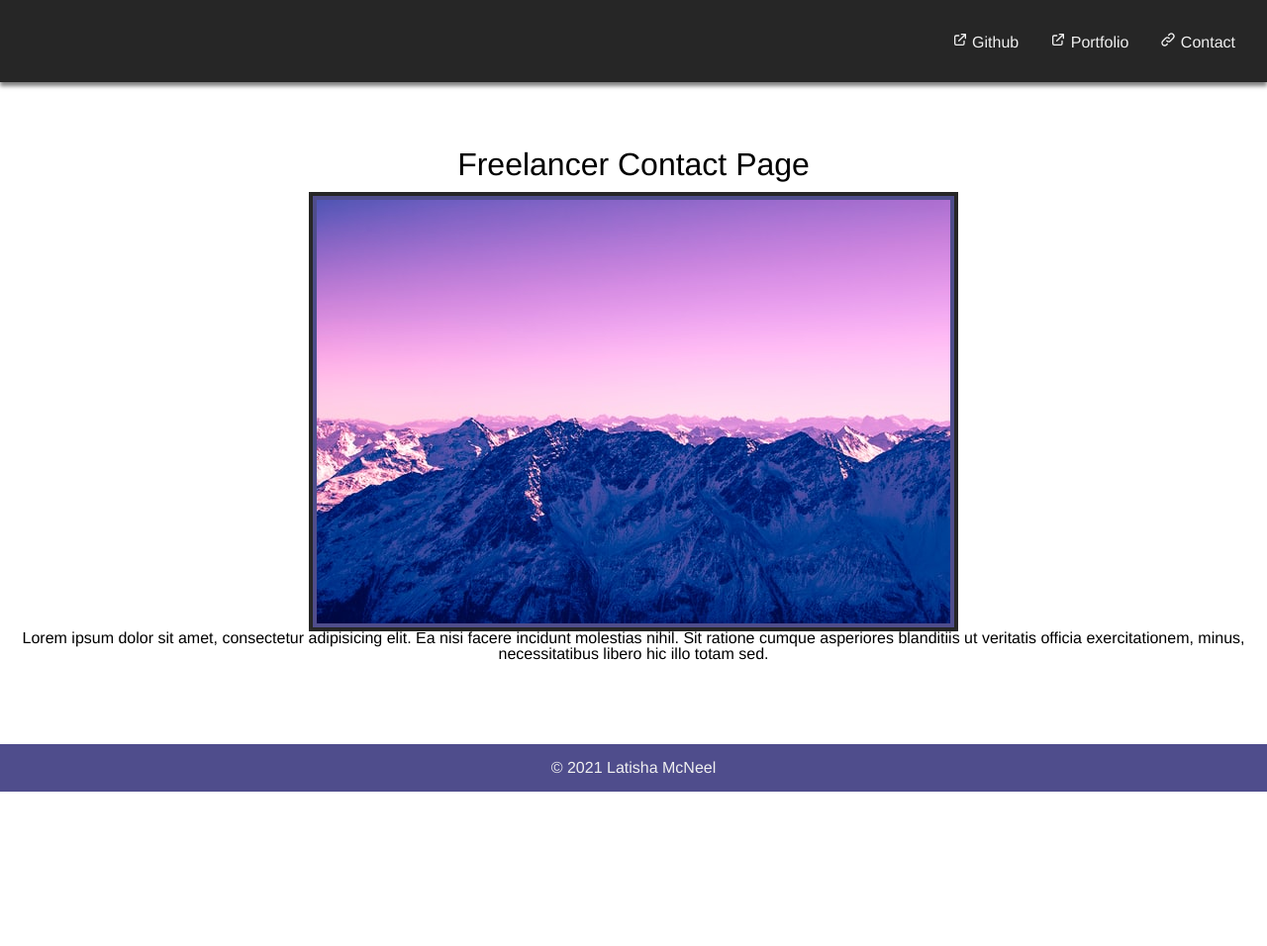
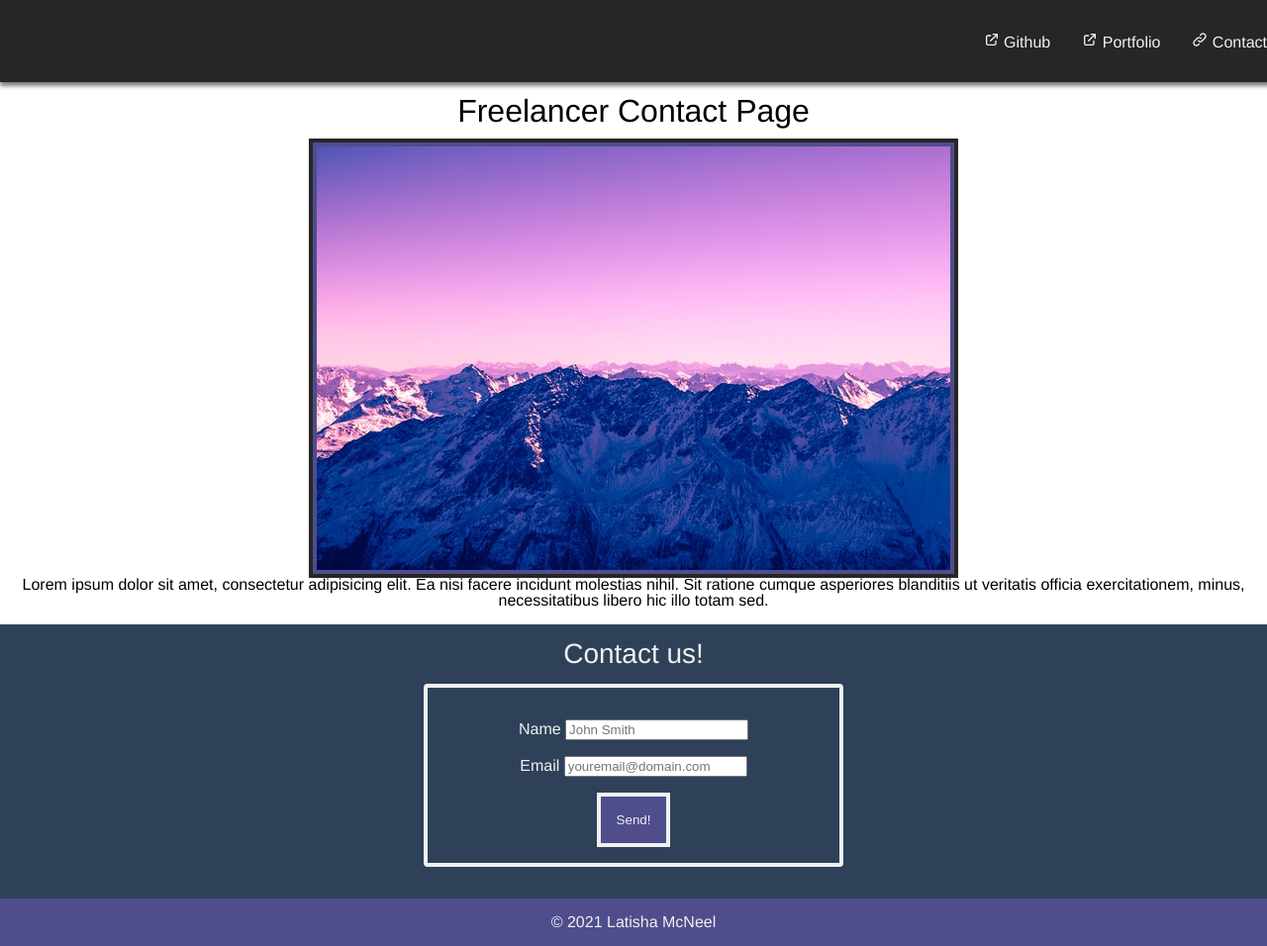
Before and after one commit to lmcneel/contact-landing-page, a plain HTML site: page index.html in a window 1280 px wide. Shown: the whole page at 99% size. Before the commit the page ends 800 px from the top, so only its background shows below. Drawn offline with Linux system fonts and the light colour scheme.

Commit message:
Contact form is added

```diff
--- a/assets/css/style.css
+++ b/assets/css/style.css
@@ -18,6 +18,10 @@ body {
 
 h1 {
   font-size: 2rem;
+}
+
+h2 {
+  font-size: 1.75rem;
 }
 
 a {
@@ -115,14 +119,30 @@ a:hover {
   width: 1rem;
 }
 
+.width-full {
+  width: 100vw;
+}
+
+.max-width-30 {
+  max-width: 30vw;
+}
+
 .height-1 {
   height: 1rem;
 }
 
 /********************* Spacing Styles **********************/
 
+.margin-auto-1 {
+  margin: 1rem auto;
+}
+
 .margin-1 {
   margin: 1rem;
+}
+
+.margin-top-6 {
+  margin-top: 6rem;
 }
 
 .padding-1 {
@@ -135,8 +155,17 @@ a:hover {
   border: .25rem solid var(--primary);
 }
 
+.border-white-4 {
+  border: .25rem solid var(--white);
+}
+
+
 .outline-black-4 {
   outline: .25rem solid var(--black);
+}
+
+.border-radius-1 {
+  border-radius: .25rem;
 }
 
 .box-shadow-dark-y-1 {
--- a/index.html
+++ b/index.html
@@ -9,7 +9,7 @@
         <link rel="stylesheet" href="./assets/css/style.css" />
     </head>
     <body class="flex flex-column justify-content-between">
-        <header class="fix top left flex justify-content-end padding-1 bg-black white box-shadow-dark-y-1">
+        <header class="fixed top left flex justify-content-end padding-1 bg-black white box-shadow-dark-y-1 width-full">
             <nav>
                 <ul class="flex">
                     <li class="padding-1">
@@ -72,7 +72,8 @@
                 </ul>
             </nav>
         </header>
-        <section>
+        <!-- Hero Section -->
+        <section class="margin-top-6">
           <h1 class="text-center">Freelancer Contact Page</h1>
           <div class="hero text-center">
             <figure class="margin-1">
@@ -81,6 +82,21 @@
             </figure>
           </div>
         </section>
+        <!-- Contact Form -->
+        <section id="contact" class="bg-secondary white padding-1 text-center">
+          <h2>Contact us!</h2>
+          <form class="border-white-4 border-radius-1 max-width-30 margin-auto-1 padding-1">
+            <div class="margin-1">
+              <label for="name">Name</label>
+              <input type="text" id="name" name="name" placeholder="John Smith" />
+            </div>
+            <div class="margin-1">
+              <label for="email">Email</label>
+              <input type="email" id="email" name="email" placeholder="youremail@domain.com" />
+            </div>
+            <button type="button" class="bg-primary border-white-4 padding-1 white">Send!</button>
+          </form>
+        </section>
         <footer class="text-center bg-primary white padding-1">
           &copy; 2021 Latisha McNeel
         </footer>
```
Also changed, not shown: 1 other file.
